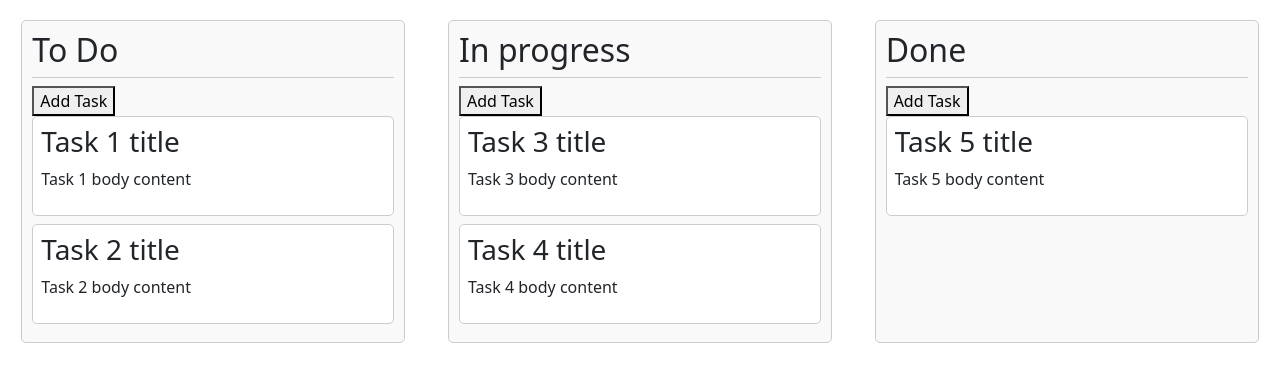
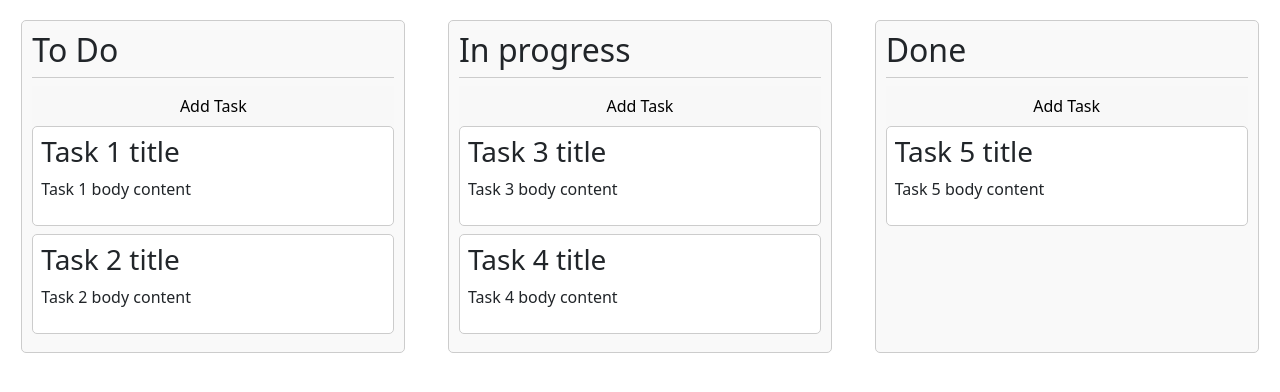
Before and after one commit to Kneatrum/kanban, a Flask app: page / in a window 1280 px wide. Shown: the part 81-473 px from the top of the page. Run offline with Flask 3, Linux system fonts and the light colour scheme.

Commit message:
Added a style for the add task button

```diff
--- a/static/css/styles.css
+++ b/static/css/styles.css
@@ -36,3 +36,13 @@ display: flex;
     padding: 8px;
     margin-bottom: 8px;
 }
+
+.add-task-button {
+    position: sticky;
+    bottom: 0;
+    width: 100%;
+    padding: 8px;
+    background-color: #f8f8f8;
+    border: none;
+    cursor: pointer;
+}
```
